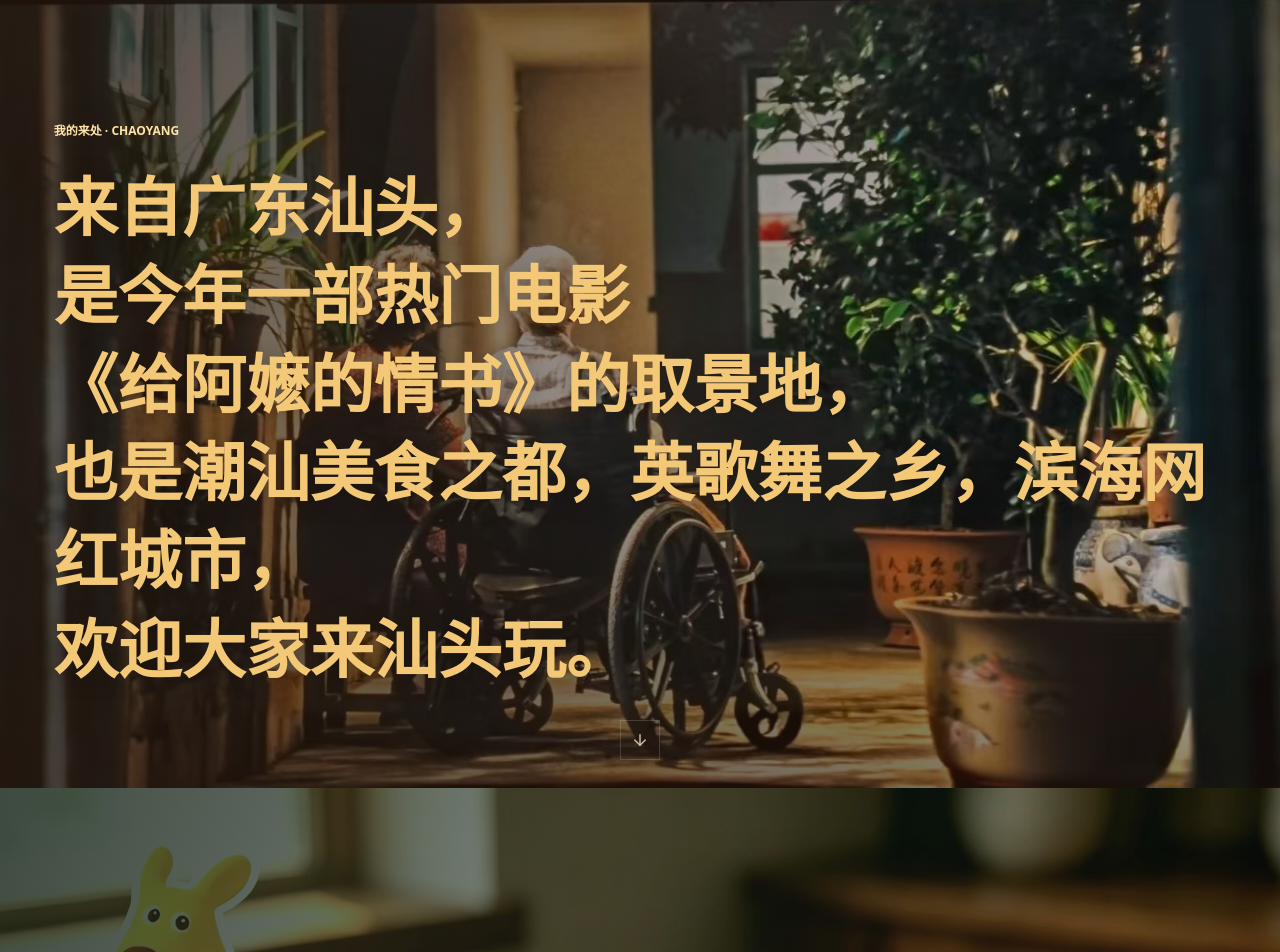
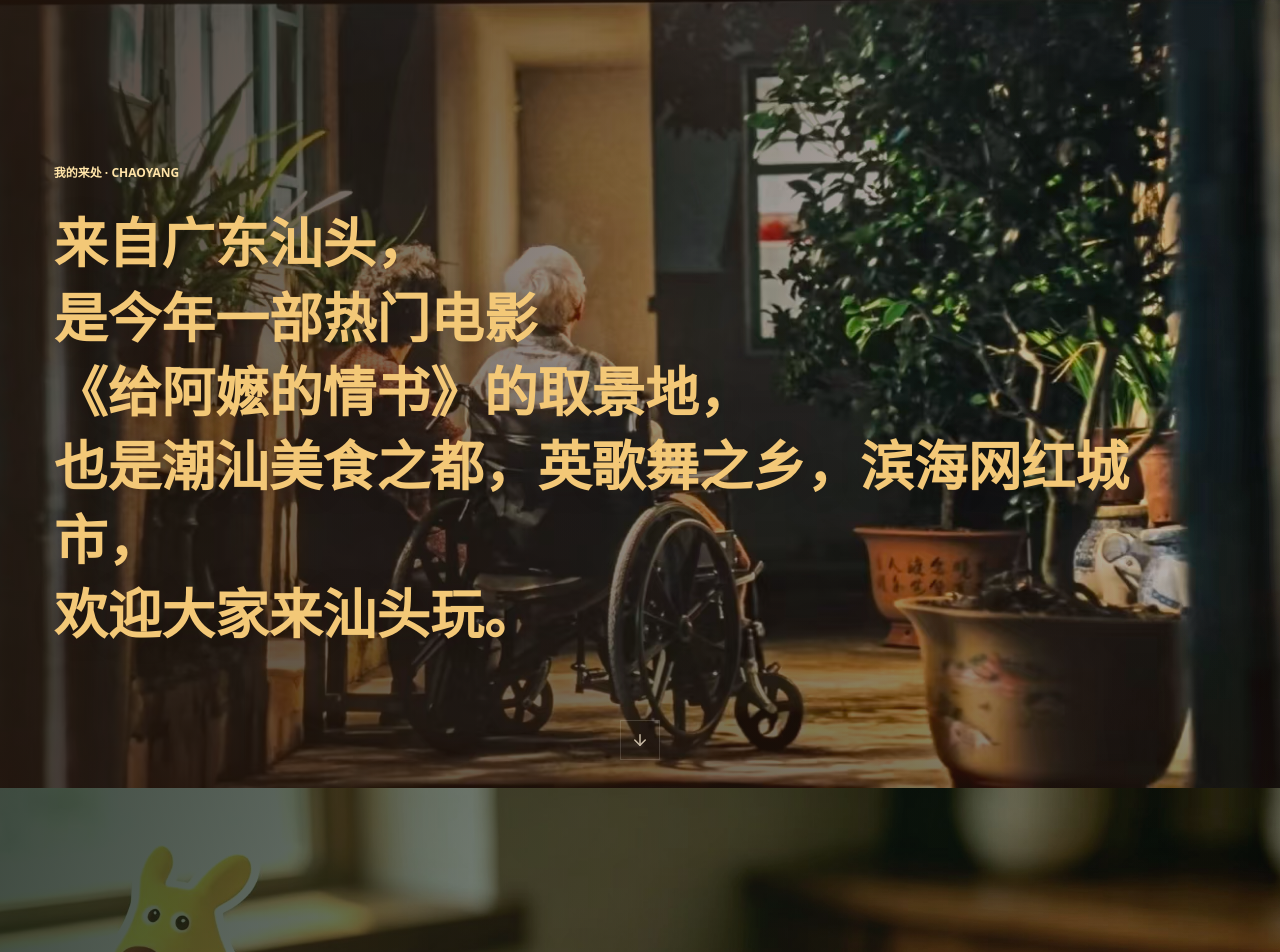
Before and after one commit to CR1carry/CR1-portfolio, a React (Vite) app: page / in a window 1280 px wide. Shown: the part 812-1764 px from the top of the page. Built offline with nearby package versions, Linux system fonts and the light colour scheme.

Commit message:
shrink second page font

```diff
--- a/src/styles.css
+++ b/src/styles.css
@@ -477,7 +477,7 @@
   margin: 0;
   color: var(--gold);
   font-family: var(--display);
-  font-size: clamp(34px, 5vw, 82px);
+  font-size: clamp(30px, 4.2vw, 68px);
   font-weight: 600;
   line-height: 1.38;
   text-shadow: 0 2px 24px rgba(24, 13, 6, 0.28);
```
